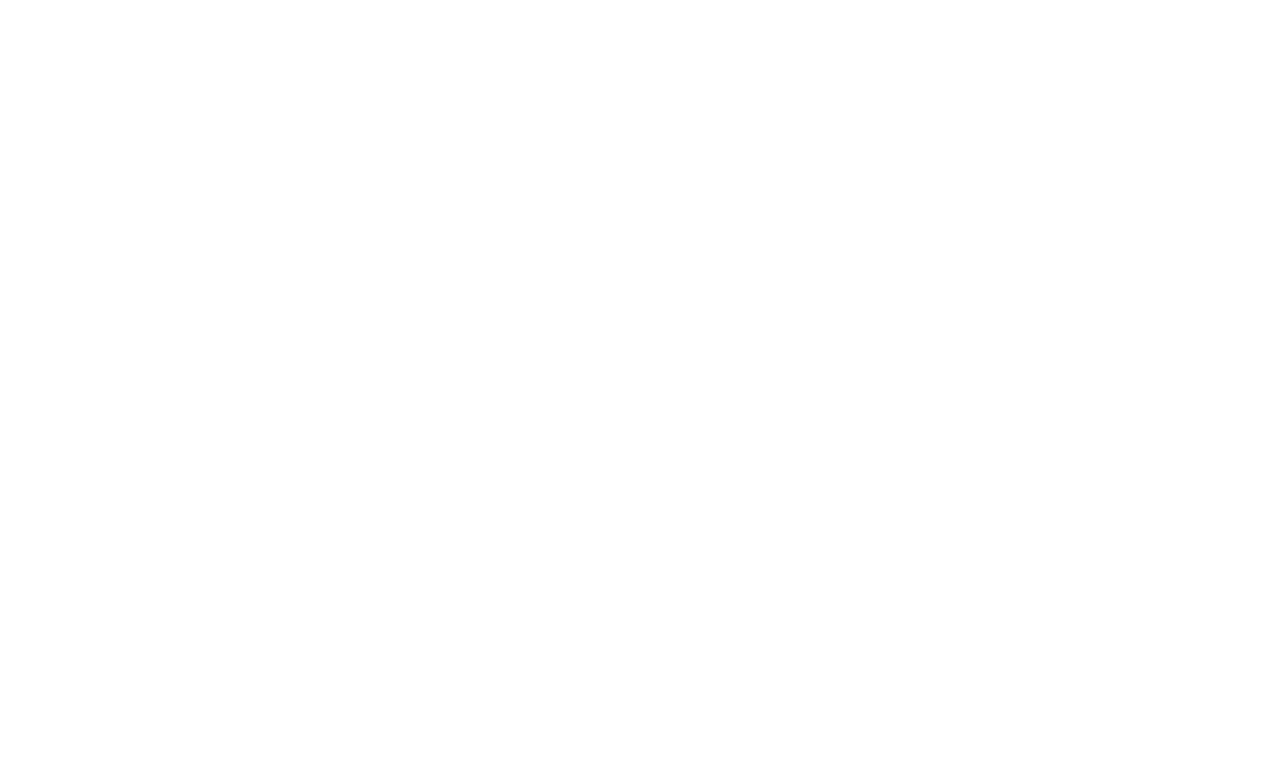
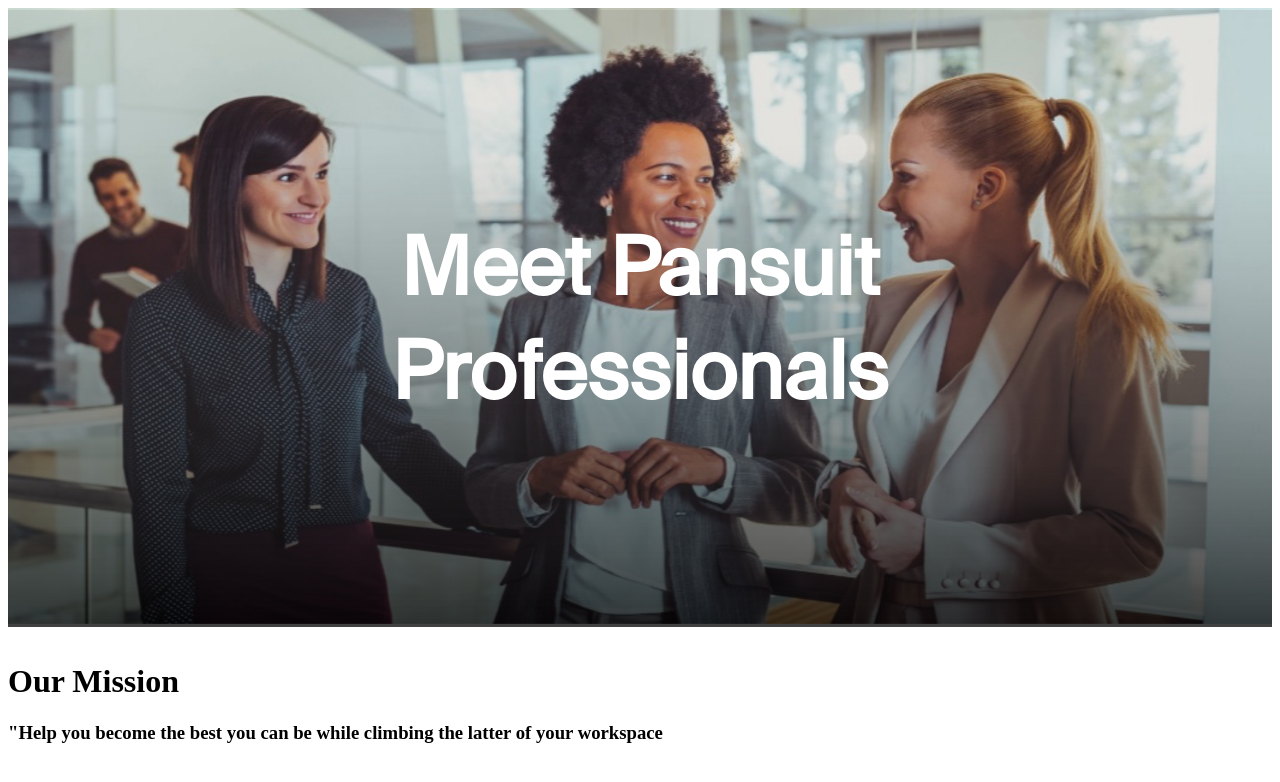
Before and after one commit to Hieu-Ma/pansuit, an Angular app in the folder pansuit/: page / in a window 1280 px wide. Shown: the top 782 px of the page. Built offline with nearby package versions, Linux system fonts and the light colour scheme.

Commit message:
made first item which text in the center of the image

```diff
--- a/pansuit/src/app/about-us/about-us.component.css
+++ b/pansuit/src/app/about-us/about-us.component.css
@@ -0,0 +1,22 @@
+#about-us__meet{
+   display: flex;
+   justify-content: center;
+   align-items: center;
+   font-family: Regular;
+   color: white;
+   font-size: 2.5rem;
+}
+
+#about-us__meet__img {
+   position: relative;
+   text-align: center;
+   color: white;
+}
+
+#about-us__meet h1{
+   position: absolute;
+   top: 50%;
+   left: 50%;
+   transform: translate(-50%, -50%);
+   margin: 0px;
+}
--- a/pansuit/src/app/about-us/about-us.component.html
+++ b/pansuit/src/app/about-us/about-us.component.html
@@ -0,0 +1,15 @@
+<div id="about-us__meet">
+      <!-- <figure>
+         <figcaption>Meet Pansuit Professionals</figcaption>
+         <img src="../../assets/images/Group 604.png" style='height: 100%; width: 100%; object-fit: contain'/>
+      </figure> -->
+      <div id="about-us__meet__img">
+         <img src="../../assets/images/Group 604.png" style='height: 100%; width: 100%; object-fit: contain'/>
+         <h1>Meet Pansuit Professionals</h1>
+      </div>
+
+</div>
+<div>
+   <h1>Our Mission</h1>
+   <h3>"Help you become the best you can be while climbing the latter of your workspace</h3>
+</div>
```
Also changed, not shown: pansuit/src/assets/images/Group 604.png (added), pansuit/src/assets/images/Group 604@2x.png (added).
